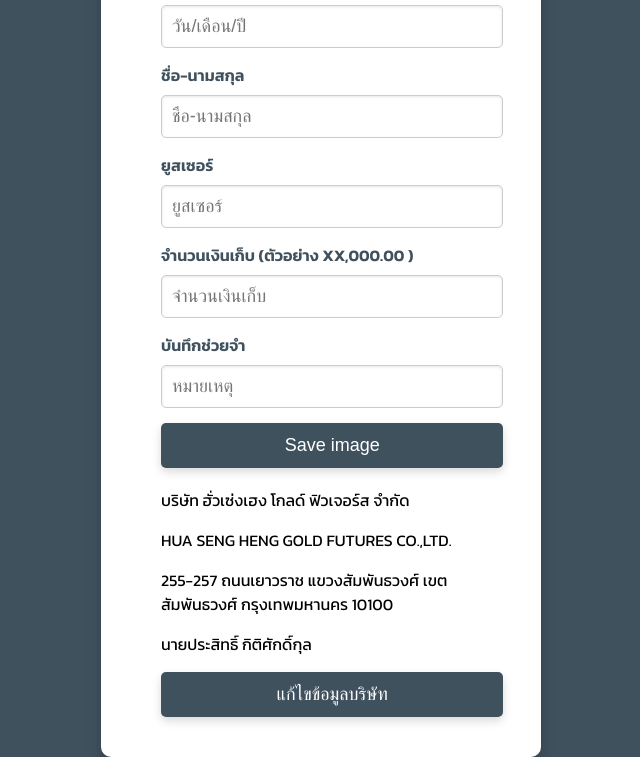
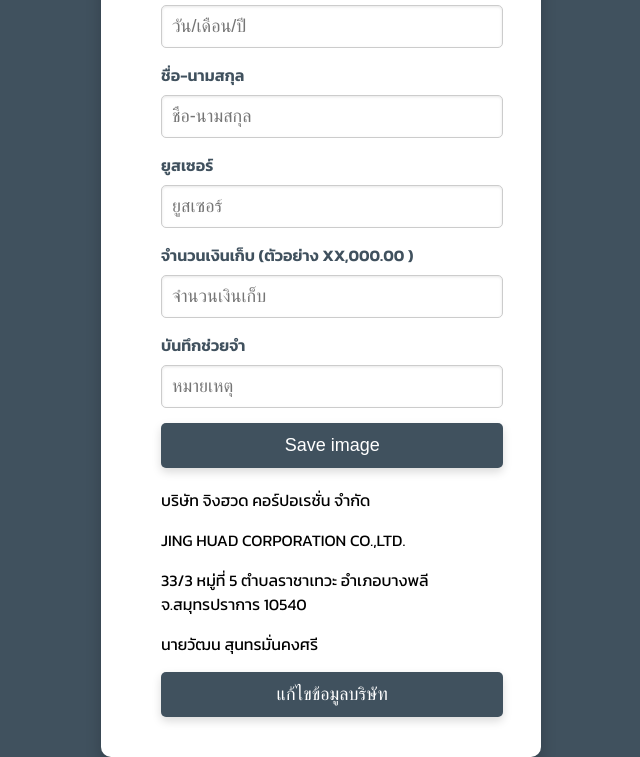
Before and after one commit to useronlineid/AM, a plain HTML site: page index.html in a window 1280 px wide. Shown: the part 100-857 px from the top of the page, without its empty margins (319-959 px from the left). Drawn offline with Linux system fonts and the light colour scheme.

Commit message:
index.html

```diff
--- a/index.html
+++ b/index.html
@@ -29,10 +29,10 @@
         </form>
 
         <div class="company-info">
-            <p id="companyName">บริษัท ฮั่วเซ่งเฮง โกลด์ ฟิวเจอร์ส จำกัด</p>
-            <p id="companyNameEng">HUA SENG HENG GOLD FUTURES CO.,LTD.</p>
-            <p id="companyAddress">255-257 ถนนเยาวราช แขวงสัมพันธวงศ์ เขตสัมพันธวงศ์ กรุงเทพมหานคร 10100</p>
-            <p id="companyName1">นายประสิทธิ์ กิติศักดิ์กุล</p>
+            <p id="companyName">บริษัท จิงฮวด คอร์ปอเรชั่น จำกัด</p>
+            <p id="companyNameEng">JING HUAD CORPORATION CO.,LTD.</p>
+            <p id="companyAddress">33/3 หมู่ที่ 5 ตำบลราชาเทวะ อำเภอบางพลี จ.สมุทรปราการ 10540</p>
+            <p id="companyName1">นายวัฒน สุนทรมั่นคงศรี</p>
             <button type="button" id="editCompanyInfo">แก้ไขข้อมูลบริษัท</button>
         </div>
     </div>
```
